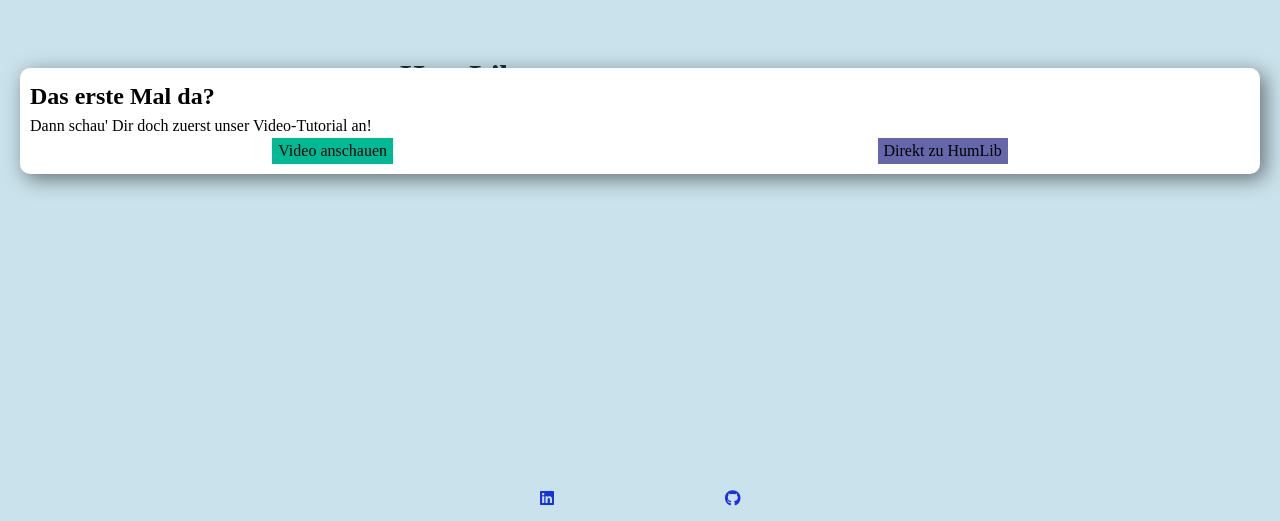
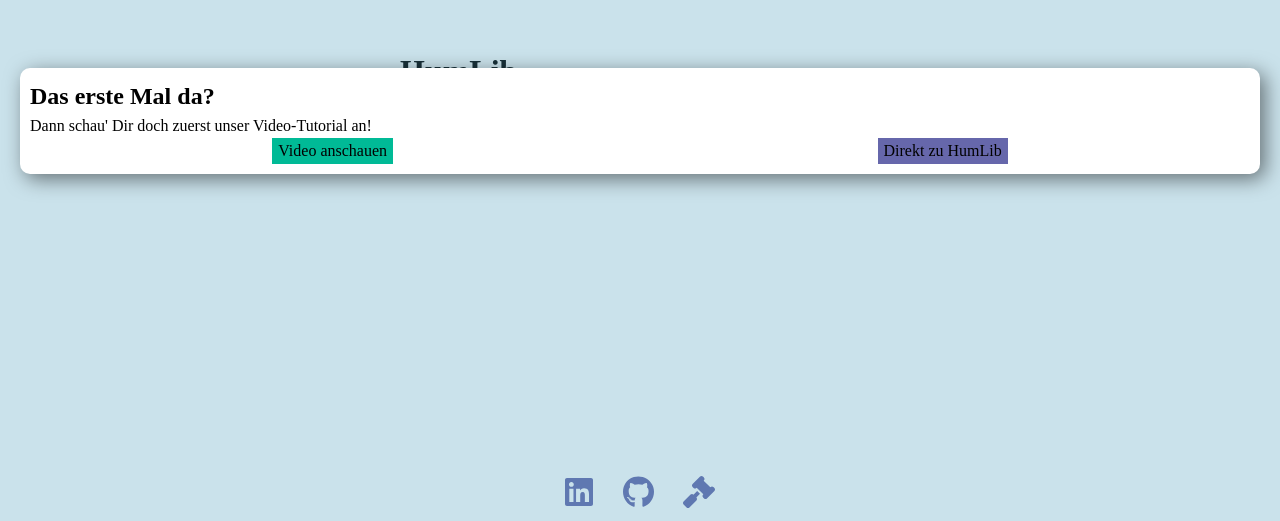
Before and after one commit to humlib/humlib-fe, a React app: page / in a window 1280 px wide. Shown: the part 279-800 px from the top of the page. Built offline with nearby package versions, Linux system fonts and the light colour scheme.

Commit message:
💄 Style social bar and add legal notice icon #8

```diff
--- a/package.json
+++ b/package.json
@@ -25,10 +25,12 @@
         "webpack-dev-server": "^4.8.1"
     },
     "dependencies": {
+        "@fortawesome/free-solid-svg-icons": "^6.1.1",
         "@fortawesome/fontawesome-svg-core": "^6.1.1",
         "@fortawesome/free-brands-svg-icons": "^6.1.1",
         "@fortawesome/react-fontawesome": "^0.1.18",
         "@reduxjs/toolkit": "^1.8.1",
+        "@types/react-fontawesome": "^1.6.5",
         "react": "^18.0.0",
         "react-dom": "^18.0.0",
         "react-redux": "^8.0.1",
--- a/src/components/Link.tsx
+++ b/src/components/Link.tsx
@@ -18,7 +18,7 @@ interface LinkProps {
 }
 
 export const Link = ({ url, label, icon }: LinkProps) => (
-    <Anker href={url} textLink={!icon}>
+    <Anker href={url} textLink={!icon} target="_blank">
         {icon}
     </Anker>
 )
--- a/src/components/SocialBar.tsx
+++ b/src/components/SocialBar.tsx
@@ -1,17 +1,42 @@
-import { faGithub, faLinkedin } from '@fortawesome/free-brands-svg-icons'
-import { FontAwesomeIcon } from '@fortawesome/react-fontawesome'
+import {
+    faGithub,
+    faLinkedin,
+    IconDefinition,
+} from '@fortawesome/free-brands-svg-icons'
+import { faGavel } from '@fortawesome/free-solid-svg-icons'
+import {
+    FontAwesomeIcon,
+    FontAwesomeIconProps,
+} from '@fortawesome/react-fontawesome'
 import React from 'react'
 import styled from 'styled-components'
+import { colors } from '../styles/theme'
 import { Link } from './Link'
+
+type SocialBarItemPros = {
+    icon: IconDefinition
+}
+
+const SocialBarIcon = ({ icon }: SocialBarItemPros) => (
+    <FontAwesomeIcon
+        icon={icon}
+        size="2x"
+        color={colors.primary.main}
+    ></FontAwesomeIcon>
+)
 
 export const SocialBar = () => (
     <SocialIconsContainer>
         <SocialIconsInnerContainer>
             <Link
-                url="linkedin.com"
-                icon={<FontAwesomeIcon icon={faLinkedin} />}
+                url="https://www.linkedin.com/groups/2844263/"
+                icon={<SocialBarIcon icon={faLinkedin} />}
             />
-            <Link url="impressum" icon={<FontAwesomeIcon icon={faGithub} />} />
+            <Link
+                url="https://www.github.com/humlib/"
+                icon={<SocialBarIcon icon={faGithub} />}
+            />
+            <Link url="impressum" icon={<SocialBarIcon icon={faGavel} />} />
         </SocialIconsInnerContainer>
     </SocialIconsContainer>
 )
@@ -23,6 +48,6 @@ const SocialIconsContainer = styled.div`
 `
 const SocialIconsInnerContainer = styled.div`
     display: flex;
-    width: clamp(20%, 200px, 70%);
+    width: clamp(20%, 150px, 70%);
     justify-content: space-between;
 `
```
Also changed, not shown: 1 other file (tests, documents, lock files or other folders).
